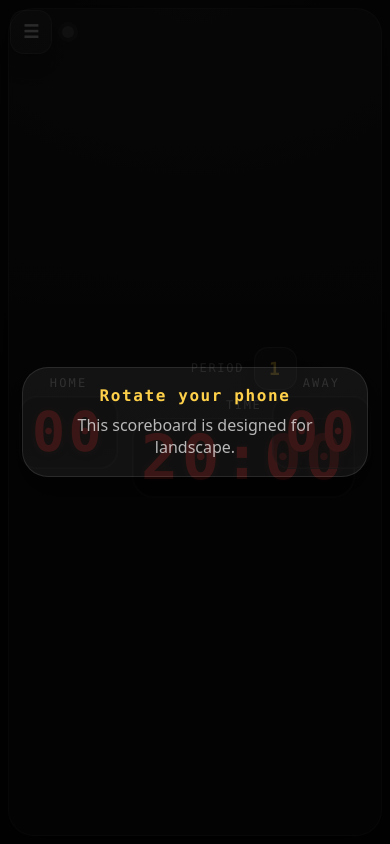
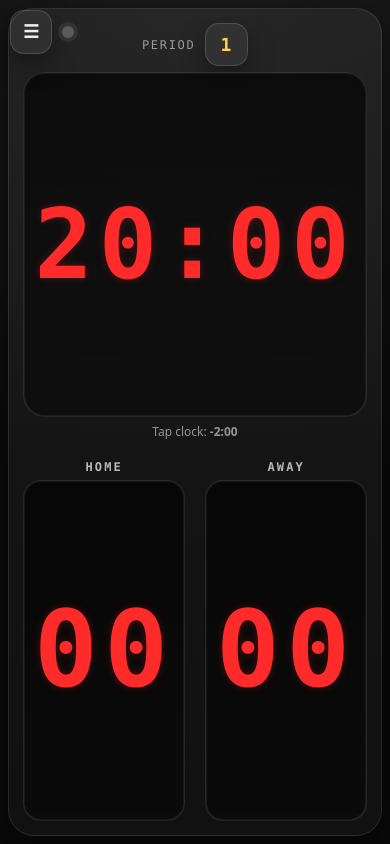
Before and after one commit to jimmyfigiel/TSScore, a plain HTML site: page index.html in a window 390 px wide. Drawn offline with Linux system fonts and the light colour scheme.

Commit message:
Add files via upload

```diff
--- a/app.js
+++ b/app.js
@@ -9,7 +9,7 @@
     awayScore: 0,
   });
 
-  const STORAGE_KEY = "trickshot_scoreboard_v4_fit_dbltap";
+  const STORAGE_KEY = "trickshot_scoreboard_v5_responsive";
 
   let state = clone(DEFAULT_STATE);
   let undoStack = [];
@@ -55,7 +55,7 @@
   // ----- History (global) -----
   function pushUndo(prevState) {
     undoStack.push(clone(prevState));
-    if (undoStack.length > 120) undoStack.shift();
+    if (undoStack.length > 150) undoStack.shift();
     redoStack.length = 0;
   }
 
@@ -165,7 +165,7 @@
     } catch { return false; }
   }
 
-  // ----- Auto-fit digits -----
+  // ----- Auto-fit digits (prevents overlap) -----
   function fitText(el, maxPx, minPx = 18) {
     const w = el.clientWidth;
     const h = el.clientHeight;
@@ -175,7 +175,7 @@
     let hi = Math.max(minPx, maxPx);
     let best = lo;
 
-    for (let i = 0; i < 12; i++) {
+    for (let i = 0; i < 13; i++) {
       const mid = (lo + hi) / 2;
       el.style.fontSize = mid + "px";
       const fits = (el.scrollWidth <= w) && (el.scrollHeight <= h);
@@ -186,12 +186,12 @@
 
   function fitAllDigits() {
     requestAnimationFrame(() => {
-      const scoreMax = Math.min(homeScoreBtn.clientWidth * 0.92, homeScoreBtn.clientHeight * 0.92);
-      fitText(homeScoreBtn, scoreMax, 24);
-      fitText(awayScoreBtn, scoreMax, 24);
+      const scoreMax = Math.min(homeScoreBtn.clientWidth * 0.92, homeScoreBtn.clientHeight * 0.88);
+      fitText(homeScoreBtn, scoreMax, 28);
+      fitText(awayScoreBtn, scoreMax, 28);
 
-      const clockMax = Math.min(clockBtn.clientWidth * 0.92, clockBtn.clientHeight * 0.94);
-      fitText(clockBtn, clockMax, 28);
+      const clockMax = Math.min(clockBtn.clientWidth * 0.92, clockBtn.clientHeight * 0.90);
+      fitText(clockBtn, clockMax, 32);
     });
   }
 
@@ -265,21 +265,13 @@
       });
     } catch {
       setWakeMini("error");
-      noteEl.textContent = "Wake lock request failed. Try again after tapping once.";
+      noteEl.textContent = "Wake lock request failed. Try again after a tap.";
     }
   }
 
   document.addEventListener("visibilitychange", () => {
     if (document.visibilityState === "visible" && !wakeLock) requestWakeLock();
   });
-
-  // ----- Orientation lock (best effort) -----
-  async function lockLandscape() {
-    try {
-      const o = screen.orientation;
-      if (o && typeof o.lock === "function") await o.lock("landscape");
-    } catch {}
-  }
 
   // ----- Fullscreen API (best effort) -----
   async function requestFullscreen() {
@@ -290,12 +282,11 @@
     } catch {}
   }
 
-  // Kick: first user gesture (needed for wake lock + sometimes orientation/fullscreen)
+  // Kick: first user gesture (needed for wake lock + sometimes fullscreen)
   let kickStarted = false;
   async function kickOnce() {
     if (kickStarted) return;
     kickStarted = true;
-    await lockLandscape();
     await requestFullscreen();
     await requestWakeLock();
   }
@@ -328,7 +319,7 @@
     newGameBtn.addEventListener("click", newGame);
 
     window.addEventListener("resize", fitAllDigits, { passive: true });
-    screen?.orientation?.addEventListener?.("change", fitAllDigits);
+    screen?.orientation?.addEventListener?.("change", () => setTimeout(fitAllDigits, 80));
   }
 
   function init() {
@@ -339,8 +330,8 @@
     registerServiceWorker();
     if (!ok) persist();
 
-    setTimeout(fitAllDigits, 60);
-    setTimeout(fitAllDigits, 250);
+    setTimeout(fitAllDigits, 80);
+    setTimeout(fitAllDigits, 260);
   }
 
   init();
--- a/index.html
+++ b/index.html
@@ -18,13 +18,6 @@
   <title>Trick Shot Hockey Scoreboard</title>
 </head>
 <body>
-  <div class="rotate" id="rotateOverlay" aria-hidden="true">
-    <div class="rotate__card">
-      <div class="rotate__title">Rotate your phone</div>
-      <div class="rotate__sub">This scoreboard is designed for landscape.</div>
-    </div>
-  </div>
-
   <div class="hud">
     <button class="hud__btn" id="menuBtn" aria-label="Open controls">☰</button>
     <div class="hud__wake" id="wakeMini" aria-label="Wake lock status"></div>
@@ -42,7 +35,7 @@
         <button class="btn" id="resetClockBtn" aria-label="Reset period clock to twenty minutes">Reset Clock</button>
         <button class="btn" id="newGameBtn" aria-label="Start a new game">New Game</button>
       </div>
-      <div class="controls__note" id="note">Tip: Install (Add to Home Screen) for true fullscreen.</div>
+      <div class="controls__note" id="note">Tip: Install (Add to Home Screen) for the cleanest fullscreen.</div>
     </div>
     <div class="controls__backdrop" id="controlsBackdrop" aria-hidden="true"></div>
   </div>
@@ -50,24 +43,27 @@
   <div class="app" id="app">
     <main class="board" role="application" aria-label="Scoreboard">
       <section class="scoreboard" id="scoreboard" aria-label="Main scoreboard">
-        <div class="team team--home">
+        <div class="team team--home" id="homeBox">
           <div class="team__label">HOME</div>
-          <button class="digits digits--score" id="homeScoreBtn" aria-label="Home score. Tap to add 1. Double tap to undo last action.">00</button>
+          <button class="digits digits--score" id="homeScoreBtn"
+            aria-label="Home score. Tap to add 1. Double tap to undo last action.">00</button>
         </div>
 
-        <div class="center">
-          <div class="center__top">
+        <div class="center" id="centerBox">
+          <div class="center__meta">
             <div class="label">PERIOD</div>
             <button class="period__display" id="periodBtn" aria-label="Period. Tap to cycle.">1</button>
           </div>
 
-          <div class="label label--time">TIME</div>
           <button class="digits digits--clock" id="clockBtn" aria-label="Main clock. Tap to subtract two minutes.">20:00</button>
+
+          <div class="center__hint">Tap clock: <strong>-2:00</strong></div>
         </div>
 
-        <div class="team team--away">
+        <div class="team team--away" id="awayBox">
           <div class="team__label">AWAY</div>
-          <button class="digits digits--score" id="awayScoreBtn" aria-label="Away score. Tap to add 1. Double tap to undo last action.">00</button>
+          <button class="digits digits--score" id="awayScoreBtn"
+            aria-label="Away score. Tap to add 1. Double tap to undo last action.">00</button>
         </div>
       </section>
     </main>
--- a/service-worker.js
+++ b/service-worker.js
@@ -1,4 +1,4 @@
-const CACHE_NAME = "trickshot-scoreboard-v4-fit-dbltap";
+const CACHE_NAME = "trickshot-scoreboard-v5-responsive";
 const ASSETS = [
   "./",
   "./index.html",
--- a/styles.css
+++ b/styles.css
@@ -1,6 +1,7 @@
-/* Fullscreen-first landscape hockey scoreboard PWA
-   - Digits auto-fit via JS (more reliable than vw/vh across devices)
-   - Controls live in a slide-up panel
+/* Responsive (portrait + landscape) hockey scoreboard PWA
+   Landscape: HOME | CENTER (Period+Clock) | AWAY
+   Portrait:  CENTER spans full width on top (big clock), scores below
+   Digits auto-fit via JS for reliability across devices.
 */
 
 :root{
@@ -14,7 +15,6 @@
 
   --radius: 18px;
   --radius2: 26px;
-
   --shadow: 0 14px 34px rgba(0,0,0,0.55);
   --mono: ui-monospace, SFMono-Regular, Menlo, Monaco, Consolas, "Liberation Mono", "Courier New", monospace;
 }
@@ -31,44 +31,12 @@ html, body {
 }
 body { -webkit-tap-highlight-color: transparent; }
 
-.app {
+.app{
   height: 100vh;
   height: 100svh;
   height: 100dvh;
   display: grid;
   padding: max(8px, env(safe-area-inset-top)) max(8px, env(safe-area-inset-right)) max(8px, env(safe-area-inset-bottom)) max(8px, env(safe-area-inset-left));
-}
-
-.rotate{
-  position: fixed;
-  inset: 0;
-  display: none;
-  align-items: center;
-  justify-content: center;
-  background: rgba(0,0,0,0.82);
-  z-index: 80;
-  padding: 22px;
-}
-.rotate__card{
-  width: min(420px, 92vw);
-  border: 1px solid var(--border);
-  background: rgba(255,255,255,0.06);
-  border-radius: var(--radius2);
-  padding: 18px 16px;
-  box-shadow: var(--shadow);
-  text-align: center;
-}
-.rotate__title{
-  font-family: var(--mono);
-  letter-spacing: 0.10em;
-  font-weight: 900;
-  color: var(--yellow);
-  margin-bottom: 10px;
-}
-.rotate__sub{ color: var(--muted); line-height: 1.35; }
-
-@media (orientation: portrait){
-  .rotate{ display: flex; }
 }
 
 .hud{
@@ -81,7 +49,6 @@ body { -webkit-tap-highlight-color: transparent; }
   z-index: 60;
   pointer-events: auto;
 }
-
 .hud__btn{
   appearance: none;
   border: 1px solid rgba(255,255,255,0.14);
@@ -97,7 +64,6 @@ body { -webkit-tap-highlight-color: transparent; }
   touch-action: manipulation;
 }
 .hud__btn:active{ transform: translateY(1px); }
-
 .hud__wake{
   width: 12px;
   height: 12px;
@@ -121,27 +87,61 @@ body { -webkit-tap-highlight-color: transparent; }
   border: 1px solid var(--border);
   border-radius: var(--radius2);
   box-shadow: var(--shadow);
-  padding: clamp(6px, 1.3vw, 14px);
+  padding: clamp(8px, 1.4vw, 16px);
   display: grid;
+  gap: clamp(8px, 1.4vw, 16px);
+  align-items: stretch;
+
+  /* LANDSCAPE default */
   grid-template-columns: 1fr 1.25fr 1fr;
-  gap: clamp(6px, 1.2vw, 14px);
-  align-items: stretch;
+  grid-template-rows: 1fr;
+  grid-template-areas: "home center away";
+  min-height: 0;
+}
+
+#homeBox{ grid-area: home; }
+#centerBox{ grid-area: center; }
+#awayBox{ grid-area: away; }
+
+@media (orientation: portrait){
+  .scoreboard{
+    grid-template-columns: 1fr 1fr;
+    grid-template-rows: 1.15fr 1fr;
+    grid-template-areas:
+      "center center"
+      "home   away";
+  }
 }
 
 .team, .center{
+  min-height: 0;
+  min-width: 0;
+  overflow: hidden;
+  border-radius: var(--radius2);
+  padding: clamp(6px, 1.0vw, 12px);
   display: grid;
-  align-content: center;
-  justify-items: center;
-  gap: clamp(6px, 1.0vw, 12px);
-  padding: clamp(4px, 0.8vw, 10px);
-  min-width: 0;
+  align-items: stretch;
+  justify-items: stretch;
+  gap: clamp(6px, 0.9vw, 12px);
 }
 
+.team{ grid-template-rows: auto 1fr; }
+.center{ grid-template-rows: auto 1fr auto; }
+
 .team__label{
+  text-align: center;
   font-family: var(--mono);
   letter-spacing: 0.18em;
+  font-weight: 900;
   font-size: clamp(12px, 1.6vw, 18px);
   color: var(--muted);
+}
+
+.center__meta{
+  display: inline-flex;
+  align-items: center;
+  justify-content: center;
+  gap: 10px;
 }
 
 .label{
@@ -149,14 +149,6 @@ body { -webkit-tap-highlight-color: transparent; }
   letter-spacing: 0.14em;
   font-size: clamp(12px, 1.4vw, 16px);
   color: var(--dim);
-}
-
-.center__top{
-  display: grid;
-  grid-auto-flow: column;
-  align-items: center;
-  justify-content: center;
-  gap: 10px;
 }
 
 .period__display{
@@ -178,6 +170,12 @@ body { -webkit-tap-highlight-color: transparent; }
 }
 .period__display:active{ transform: translateY(1px); }
 
+.center__hint{
+  text-align: center;
+  color: var(--dim);
+  font-size: 12px;
+}
+
 .digits{
   appearance: none;
   border: 1px solid rgba(255,255,255,0.12);
@@ -193,25 +191,18 @@ body { -webkit-tap-highlight-color: transparent; }
   cursor: pointer;
   touch-action: manipulation;
   width: 100%;
+  height: 100%;
+  min-height: 0;
   text-align: center;
   line-height: 1.0;
   white-space: nowrap;
+  padding: clamp(10px, 1.5vw, 22px);
 }
 
-.digits--score{
-  max-width: 520px;
-  padding: clamp(8px, 1.3vw, 22px);
-  font-size: var(--score-font, min(14vw, 30vh));
-}
+.digits--score{ font-size: 64px; }
+.digits--clock{ font-size: 72px; border-radius: 22px; }
 
-.digits--clock{
-  padding: clamp(8px, 1.3vw, 24px);
-  font-size: var(--clock-font, min(16vw, 34vh));
-  border-radius: 22px;
-}
-
-.label--time{ margin-top: 2px; }
-
+/* Controls panel */
 .controls{
   position: fixed;
   inset: 0;
@@ -298,12 +289,9 @@ body { -webkit-tap-highlight-color: transparent; }
 .btn:active{ transform: translateY(1px); }
 .btn[disabled]{ opacity: 0.45; cursor: not-allowed; transform: none; }
 
-.controls--open{
-  pointer-events: auto;
-}
+.controls--open{ pointer-events: auto; }
 .controls--open .controls__backdrop{ opacity: 1; }
 .controls--open .controls__panel{ transform: translateY(0); opacity: 1; }
-
 .controls--hidden{ display:none; }
 
 @media (max-width: 860px){
```
Also changed, not shown: manifest.webmanifest.
